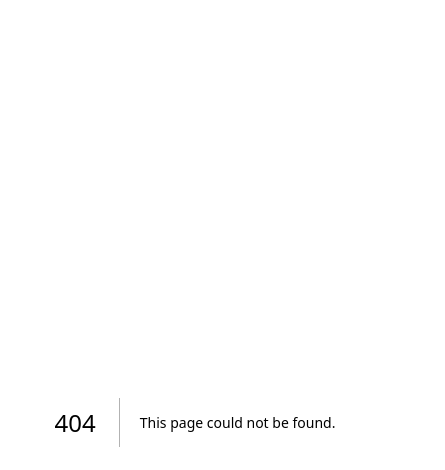
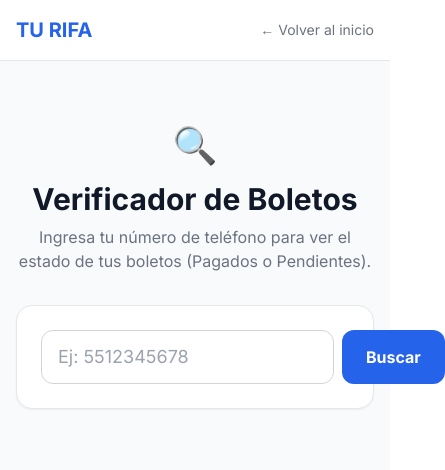
Before and after one commit to alexhdezf18/sistema-rifas, a Next.js app in the folder client/: page /verificar in a window 390 px wide. Before the commit this address had no page. Shown: the top 470 px of the page, 445 px wide, since content can reach past the window. Built offline with nearby package versions, Linux system fonts and the light colour scheme.

Commit message:
feat: add ticket verification page and backend search logic by phone

```diff
--- a/client/app/page.tsx
+++ b/client/app/page.tsx
@@ -27,7 +27,16 @@ export default async function LandingPage() {
           <div className="text-2xl font-black text-blue-600 tracking-tighter">
             TU RIFA
           </div>
-          <div className="flex gap-4">
+          <div className="flex gap-4 items-center">
+            {/* --- NUEVO LINK --- */}
+            <Link
+              href="/verificar"
+              className="text-sm font-medium text-blue-600 bg-blue-50 px-3 py-2 rounded-lg hover:bg-blue-100 transition-colors"
+            >
+              🔍 Mis Boletos
+            </Link>
+            {/* ------------------ */}
+
             <Link
               href="/login"
               className="text-sm font-medium text-gray-600 hover:text-gray-900 px-3 py-2"
--- /dev/null
+++ b/client/app/verificar/page.tsx
@@ -0,0 +1,162 @@
+"use client";
+
+import { useState } from "react";
+import Link from "next/link";
+import { toast } from "sonner";
+
+interface TicketResult {
+  id: string;
+  ticketNumber: number;
+  status: "RESERVED" | "PAID";
+  raffle: {
+    name: string;
+    slug: string;
+    ticketPrice: number;
+    imageUrl?: string;
+  };
+}
+
+export default function VerifyPage() {
+  const [phone, setPhone] = useState("");
+  const [loading, setLoading] = useState(false);
+  const [results, setResults] = useState<TicketResult[] | null>(null);
+
+  const handleSearch = async (e: React.FormEvent) => {
+    e.preventDefault();
+    if (!phone) {
+      toast.warning("Por favor ingresa un número de teléfono");
+      return;
+    }
+
+    setLoading(true);
+    setResults(null);
+
+    try {
+      const res = await fetch(
+        `${process.env.NEXT_PUBLIC_API_URL}/tickets/search/${phone}`
+      );
+
+      if (res.ok) {
+        const data = await res.json();
+        setResults(data);
+        if (data.length === 0) {
+          toast.info("No encontramos boletos con ese número.");
+        }
+      } else {
+        toast.error("Error al buscar. Intenta de nuevo.");
+      }
+    } catch (error) {
+      toast.error("Error de conexión.");
+    } finally {
+      setLoading(false);
+    }
+  };
+
+  return (
+    <div className="min-h-screen bg-gray-50 flex flex-col">
+      {/* Navbar Simple */}
+      <nav className="bg-white border-b border-gray-200 p-4">
+        <div className="max-w-4xl mx-auto flex justify-between items-center">
+          <Link href="/" className="font-bold text-xl text-blue-600">
+            TU RIFA
+          </Link>
+          <Link href="/" className="text-sm text-gray-500 hover:text-black">
+            ← Volver al inicio
+          </Link>
+        </div>
+      </nav>
+
+      <main className="flex-grow flex flex-col items-center justify-start pt-16 px-4">
+        <div className="max-w-md w-full text-center mb-8">
+          <span className="text-4xl mb-4 block">🔍</span>
+          <h1 className="text-3xl font-bold text-gray-900 mb-2">
+            Verificador de Boletos
+          </h1>
+          <p className="text-gray-500">
+            Ingresa tu número de teléfono para ver el estado de tus boletos
+            (Pagados o Pendientes).
+          </p>
+        </div>
+
+        {/* Formulario de Búsqueda */}
+        <form
+          onSubmit={handleSearch}
+          className="w-full max-w-md bg-white p-6 rounded-2xl shadow-sm border border-gray-200 mb-8"
+        >
+          <div className="flex gap-2">
+            <input
+              type="tel"
+              placeholder="Ej: 5512345678"
+              value={phone}
+              onChange={(e) => setPhone(e.target.value)}
+              className="flex-1 px-4 py-3 border border-gray-300 rounded-xl focus:ring-2 focus:ring-blue-500 outline-none text-lg"
+            />
+            <button
+              type="submit"
+              disabled={loading}
+              className="bg-blue-600 text-white px-6 py-3 rounded-xl font-bold hover:bg-blue-700 transition-colors disabled:opacity-50"
+            >
+              {loading ? "..." : "Buscar"}
+            </button>
+          </div>
+        </form>
+
+        {/* Resultados */}
+        {results && (
+          <div className="w-full max-w-md space-y-4 pb-20">
+            {results.length > 0 ? (
+              results.map((ticket) => (
+                <div
+                  key={ticket.id}
+                  className={`bg-white p-5 rounded-xl border-l-4 shadow-sm flex justify-between items-center ${
+                    ticket.status === "PAID"
+                      ? "border-l-green-500"
+                      : "border-l-yellow-400"
+                  }`}
+                >
+                  <div>
+                    <p className="text-xs text-gray-500 uppercase font-bold mb-1">
+                      {ticket.raffle.name}
+                    </p>
+                    <p className="text-2xl font-mono font-black text-gray-800">
+                      Boleto #{ticket.ticketNumber.toString().padStart(3, "0")}
+                    </p>
+                    <p className="text-sm text-gray-500 mt-1">
+                      ${ticket.raffle.ticketPrice} MXN
+                    </p>
+                  </div>
+
+                  <div className="text-right">
+                    {ticket.status === "PAID" ? (
+                      <span className="bg-green-100 text-green-700 px-3 py-1 rounded-full text-xs font-bold border border-green-200 block">
+                        ✅ PAGADO
+                      </span>
+                    ) : (
+                      <div className="flex flex-col gap-2">
+                        <span className="bg-yellow-100 text-yellow-700 px-3 py-1 rounded-full text-xs font-bold border border-yellow-200 block">
+                          ⏳ PENDIENTE
+                        </span>
+                        <Link
+                          href={`/rifa/${ticket.raffle.slug}`}
+                          className="text-xs text-blue-600 hover:underline"
+                        >
+                          Ir a Pagar &rarr;
+                        </Link>
+                      </div>
+                    )}
+                  </div>
+                </div>
+              ))
+            ) : (
+              <div className="text-center p-8 bg-gray-100 rounded-xl border border-dashed border-gray-300">
+                <p className="text-gray-500">
+                  No encontramos boletos asociados a este número.
+                </p>
+              </div>
+            )}
+          </div>
+        )}
+      </main>
+    </div>
+  );
+}
```
Also changed, not shown: 2 other files (tests, documents, lock files or other folders).
